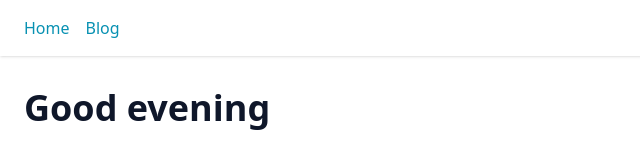
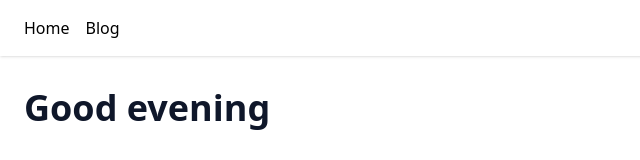
Before and after one commit to alexqguo/personal-site, a Next.js app: page / in a window 1280 px wide. Shown: the top 160 px of the page, without its empty margins (0-640 px from the left). Built offline with nearby package versions, Linux system fonts and the light colour scheme.

Commit message:
Styling fixes

```diff
--- a/components/Nav.jsx
+++ b/components/Nav.jsx
@@ -5,10 +5,10 @@ const Nav = () => (
   <nav className="flex flex-col py-4 px-6 shadow dark:shadow-slate-500 w-full">
     <div>
       <Link href="/">
-        <a className="mr-4">Home</a>
+        <a className="mr-4 text-black dark:text-white">Home</a>
       </Link>
       <Link href="/blog">
-        <a className="mr-4">Blog</a>
+        <a className="mr-4 text-black dark:text-white">Blog</a>
       </Link>
     </div>
   </nav>
```
